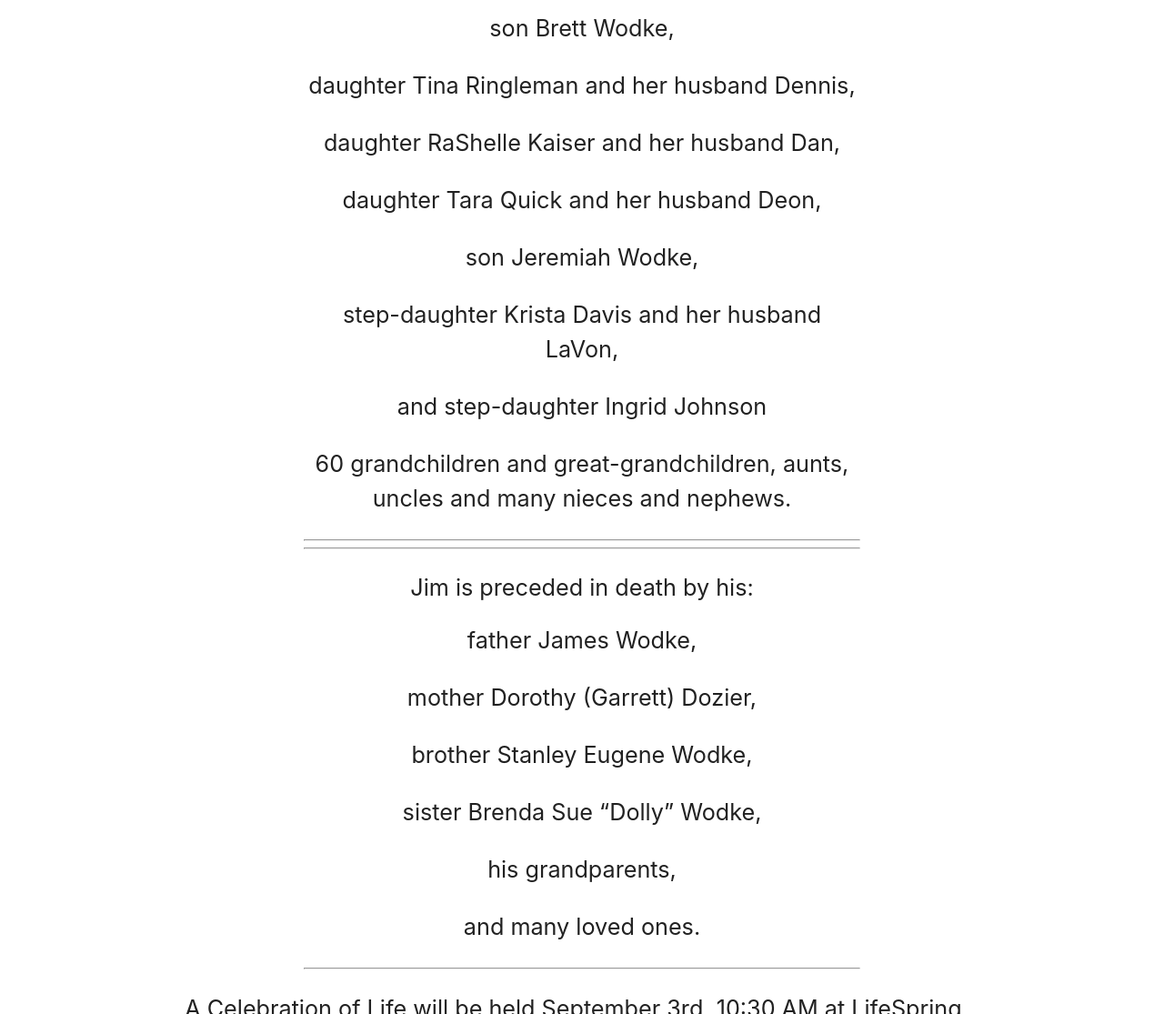
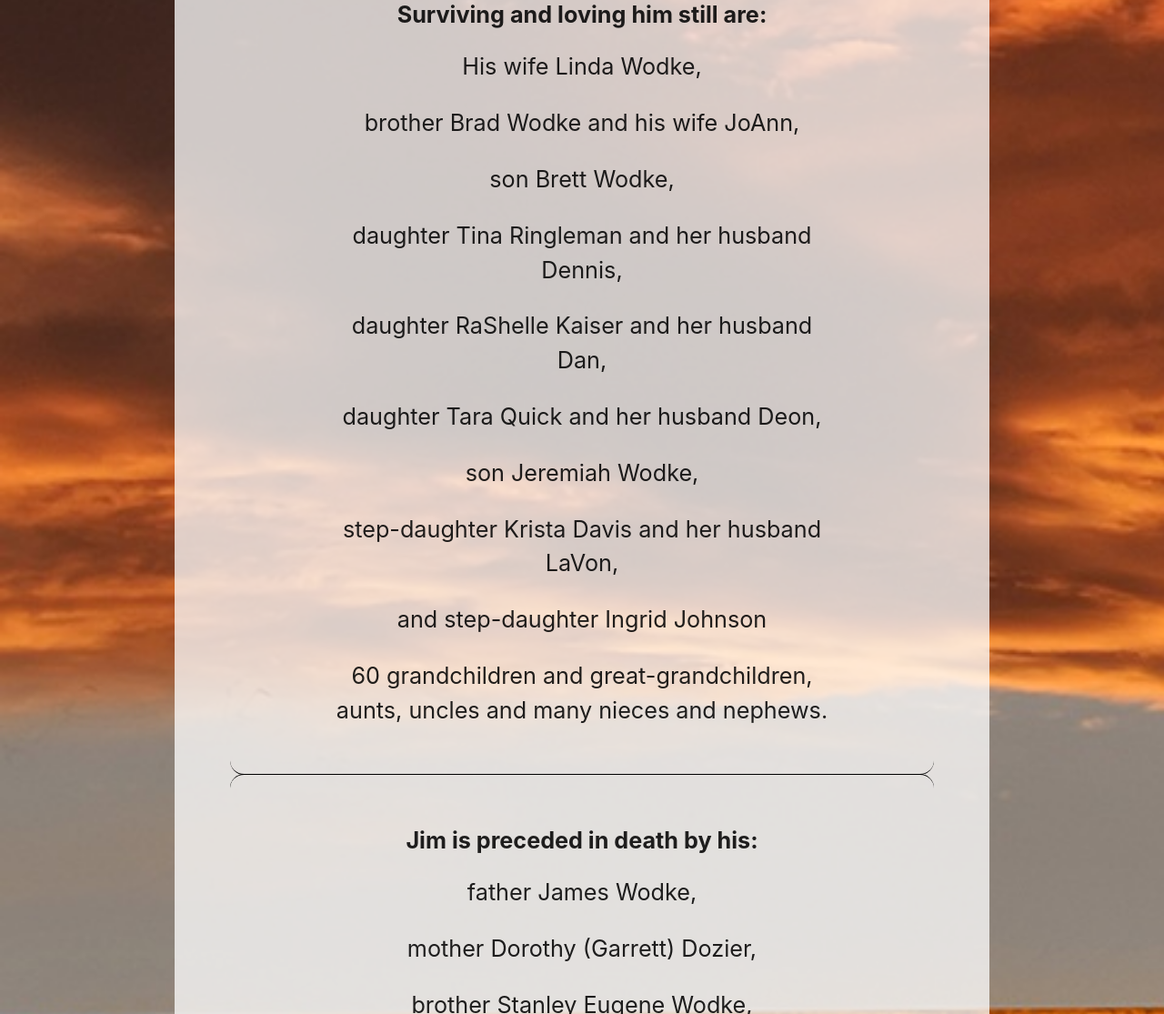
Before and after one commit to JWizerd/dad-memorial-slideshow, a website: page index.html in a window 1280 px wide. Shown: the part 1685-2800 px from the top of the page at 91% size. Drawn offline with Linux system fonts and the light colour scheme; files whose address does not match are found by name.

Commit message:
Finalize obit

```diff
--- a/assets/css/global.css
+++ b/assets/css/global.css
@@ -99,6 +99,62 @@ h2 {
   font-size: 40px;
 }
 
+.obit {
+  padding: 50px;
+}
+
+.obit p {
+  margin-bottom: 24px;
+}
+
+.obit.container {
+  background-color: rgba(255,255,255,.75)
+}
+
+.mb40 {
+  margin-bottom: 40px;
+}
+
+.mb25 {
+  margin-bottom: 25px;
+}
+
+.mt25 {
+  margin-top: 25px;
+}
+
+.mb50 {
+  margin-bottom: 50px;
+}
+
+.mtb25 {
+  margin-bottom: 25px;
+  margin-top: 25px;
+}
+
+.bold {
+  font-weight: bold;
+}
+
+hr.fancy {
+  overflow: visible; /* For IE */
+  height: 30px;
+  border-style: solid;
+  border-color: black;
+  border-width: 1px 0 0 0;
+  border-radius: 20px;
+}
+hr.fancy:before { /* Not really supposed to work, but does */
+  display: block;
+  content: "";
+  height: 30px;
+  margin-top: -31px;
+  border-style: solid;
+  border-color: black;
+  border-width: 0 0 1px 0;
+  border-radius: 20px;
+}
+
 @media all and (max-width:767px) {
   h1 {
     font-size: 25px;
--- a/index.html
+++ b/index.html
@@ -7,34 +7,40 @@
     <!--Import materialize.css-->
     <link type="text/css" rel="stylesheet" href="/assets/materialize/css/materialize.min.css"
           media="screen,projection"/>
+    <link type="text/css" rel="stylesheet" href="/assets/css/global.css"/>
     <meta name="viewport" content="width=device-width, initial-scale=1.0">
     <title>James Wodke: Memorial Website</title>
 </head>
 <body>
-<div class="container">
-    <div class="row">
-        <div class="col s4">
+<div class="container obit">
+    <div class="row valign-wrapper">
+        <div class="col m5 s12">
             <p>
                 <img src="./assets/img/cool-dude.jpeg" alt="James C Wodke Jr">
             </p>
         </div>
 
-        <div class="col s8 center">
+        <div class="col m7 s12 center">
             <h1>James Wodke</h1>
-            <p>1945 - 2022</p>
-            <p>In celebration of Jim Wodke, please contribute your photos, and stories. </p>
-            <p>Share the link to those who would like to honor his memory.</p>
+            <p class="flow-text">1945 - 2022</p>
+            <p class="flow-text">
+                In celebration of Jim Wodke, please contribute your photos, and stories.
+                Share the link to those who would like to honor his memory.
+            </p>
         </div>
     </div>
+
+    <hr class="fancy">
+
     <div class="row">
         <div class="col s12">
-            <div>
             <p class="flow-text">
                 James (Jim) Charles Wodke, Jr., was called to his eternal home with the Lord on August 18th, 2022.
             </p>
             <p class="flow-text">
 
-                    Jim was born to Dorothy (Garrett) and James (Jake) Wodke Sr. on January 12th, 1945, in Council Grove, Kansas.
+                Jim was born to Dorothy (Garrett) and James (Jake) Wodke Sr. on January 12th, 1945, in Council Grove,
+                Kansas.
                 They lived there until he was in the 1st grade, when the family moved to Herington, Kansas.
             </p>
 
@@ -42,23 +48,31 @@
                 At 17, he married Diana Dix, and they had four children from that union.
                 In Herington, Jim worked for the Rock Island Railroad.
                 When he realized the Rock Island had no future, he moved his family to Alliance, Nebraska.
-                    He spent several years working on the BNSF Railroad, where he also enjoyed serving as Local Chairman for several years.
+                He spent several years working on the BNSF Railroad, where he also enjoyed serving as Local Chairman for
+                several years.
             </p>
 
             <p class="flow-text">
                 In 1990, Jim married Linda Freiberger and, from that union, they had one child.
                 In 1992, he made a career change, becoming an investigator for Yeager Law firm specializing in FELA Law.
                 In 1996, his career took him and his family to Loveland, CO.
-                    In time, he switched to The Rossi Vucinovich Law firm and was most recently working as a lead investigator.
+                In time, he switched to The Rossi Vucinovich Law firm and was most recently working as a lead
+                investigator.
             </p>
 
             <p class="flow-text">
-                    Jim enjoyed his family, home brewing, riding his Harley, dining at restaurants, and spending time on his iPad.
+                Jim enjoyed his family, home brewing, riding his Harley, dining at restaurants, and spending time on his
+                iPad.
             </p>
+        </div>
+    </div>
 
-                <div class="container mtb25">
-                    <hr>
-                    <h3 class="flow-text center">
+    <div class="row">
+        <div class="col s12">
+            <hr class="fancy">
+
+            <div class="container mt25 mb50">
+                <h3 class="flow-text center mb25 bold">
                     Surviving and loving him still are:
                 </h3>
                 <ul class="center">
@@ -113,12 +127,12 @@
                         </p>
                     </li>
                 </ul>
-                    <hr>
             </div>
 
-                <div class="container mtb25">
-                    <hr>
-                    <h3 class="flow-text center">
+            <hr class="fancy">
+
+            <div class="container mt25 mb50">
+                <h3 class="flow-text center mb25 bold">
                     Jim is preceded in death by his:
                 </h3>
 
@@ -157,9 +171,14 @@
                         </p>
                     </li>
                 </ul>
-                    <hr>
             </div>
 
+            <hr class="fancy">
+        </div>
+    </div>
+
+    <div class="row">
+        <div class="col s12 center">
             <p class="flow-text">
                 A Celebration of Life will be held September 3rd, 10:30 AM at LifeSpring Church, <a
                     href="https://goo.gl/maps/CE5uUGY7hyufrzb18">743 Dotsero Dr, Loveland, Colorado 80537</a>.
@@ -170,7 +189,6 @@
         </div>
     </div>
 </div>
-</div>
 
 <script type="text/javascript" src="js/materialize.min.js"></script>
 </body>
```
Lines whose indentation alone changed are shown as unchanged.
